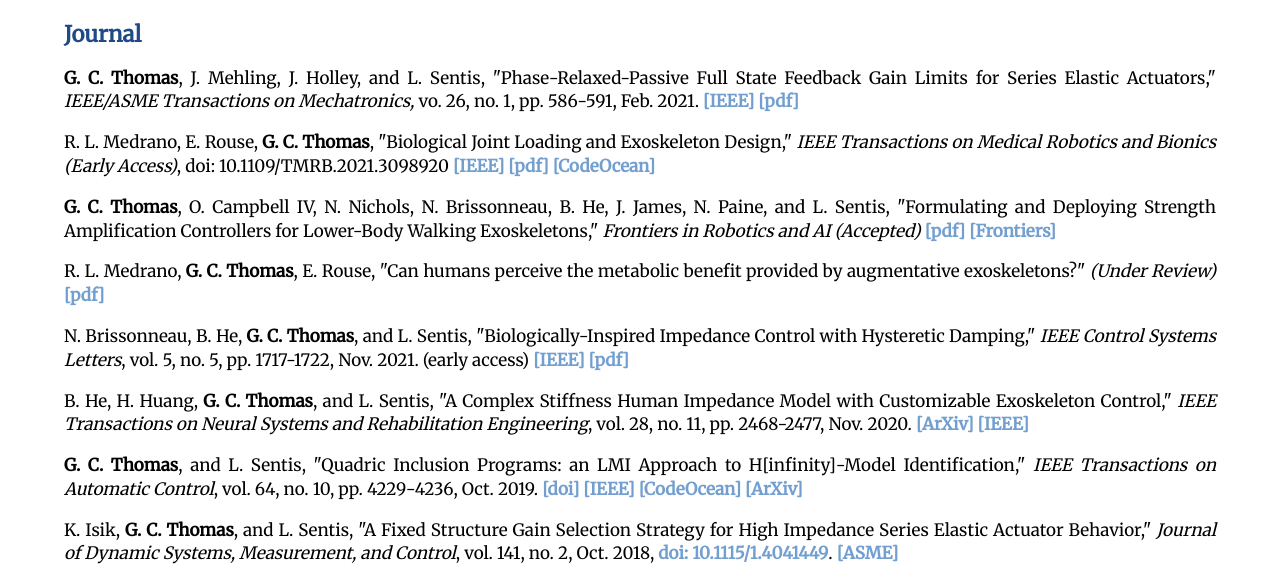
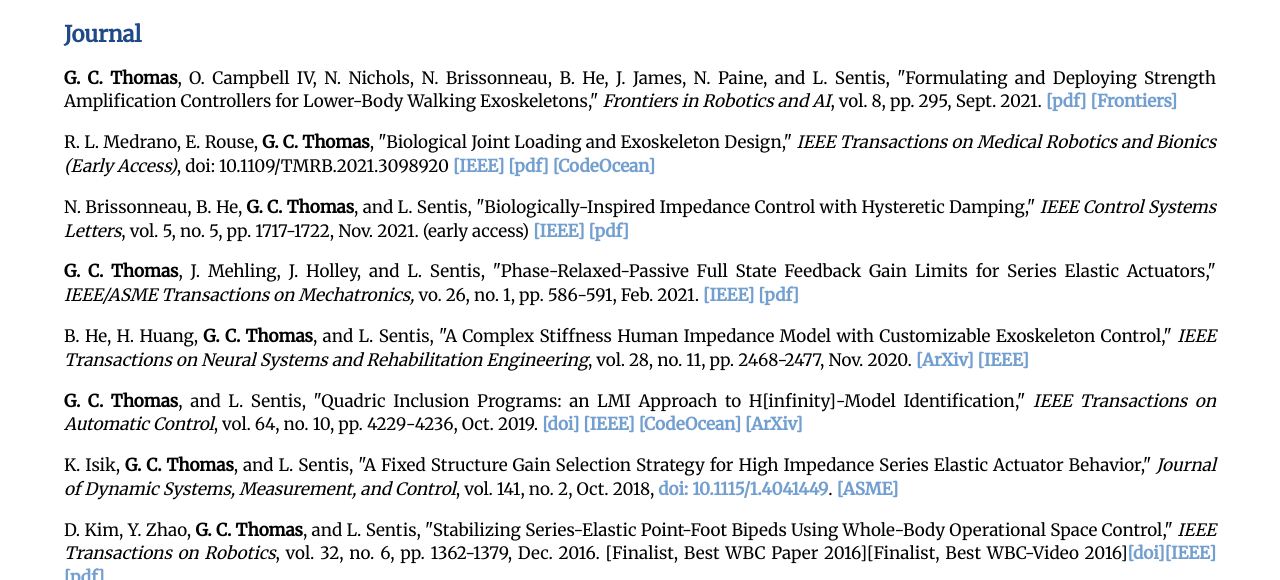
Before and after one commit to GrayThomas/graythomas.github.io, a plain HTML site: page publications.html in a window 1280 px wide. Shown: the part 150-730 px from the top of the page. Drawn offline with Linux system fonts and the light colour scheme.

Commit message:
updated publication order

```diff
--- a/publications.html
+++ b/publications.html
@@ -56,19 +56,30 @@
 <h3>Journal</h3>
 
 <p>
-<b>G. C. Thomas</b>, J. Mehling, J. Holley, and L. Sentis, "Phase-Relaxed-Passive Full State Feedback Gain Limits for Series Elastic Actuators," <i>IEEE/ASME Transactions on Mechatronics,</i> vo. 26, no. 1, pp. 586-591, Feb. 2021. <a href="https://ieeexplore.ieee.org/document/9250572">[IEEE]</a> <a href="https://graythomas.github.io/Preprints/ThomasMehlingHolleySentis2020TMechpre.pdf">[pdf]</a>
-</p>
+<b>G. C. Thomas</b>, O. Campbell IV, N. Nichols, N. Brissonneau, B. He, J. James, N. Paine, and L. Sentis, "Formulating and Deploying Strength Amplification Controllers for Lower-Body Walking Exoskeletons," <i>Frontiers in Robotics and AI</i>, vol. 8, pp. 295, Sept. 2021. <a href="Preprints/ThomasEA2021FrontiersPre.pdf">[pdf]</a> <a href="https://www.frontiersin.org/articles/10.3389/frobt.2021.720231">[Frontiers]</a> </p>
 
 <p>
 R. L. Medrano, E. Rouse, <b>G. C. Thomas</b>, "Biological Joint Loading and Exoskeleton Design," <i>IEEE Transactions on Medical Robotics and Bionics (Early Access)</i>, doi: 10.1109/TMRB.2021.3098920 <a href="https://ieeexplore.ieee.org/document/9492308">[IEEE]</a> <a href="https://graythomas.github.io/Preprints/MedranoRouseThomas2020TMRBpre.pdf">[pdf]</a> <a href="https://codeocean.com/capsule/8239141/tree/v1">[CodeOcean]</a>
 </p>
 
 <p>
-<b>G. C. Thomas</b>, O. Campbell IV, N. Nichols, N. Brissonneau, B. He, J. James, N. Paine, and L. Sentis, "Formulating and Deploying Strength Amplification Controllers for Lower-Body Walking Exoskeletons," <i>Frontiers in Robotics and AI (Accepted)</i> <a href="Preprints/ThomasEA2021FrontiersPre.pdf">[pdf]</a> <a href="https://www.frontiersin.org/articles/10.3389/frobt.2021.720231">[Frontiers]</a> </p>
+N. Brissonneau, B. He, <b>G. C. Thomas</b>, and L. Sentis, "Biologically-Inspired Impedance
+Control with Hysteretic Damping," <i>IEEE Control Systems Letters</i>, vol. 5, no. 5, pp. 1717-1722,
+Nov. 2021. (early access) <a href="https://ieeexplore.ieee.org/document/9291396">[IEEE]</a> <a href="https://graythomas.github.io/Preprints/BrissonneauHeThomasSentis2020LCSSpre.pdf">[pdf]</a>
+</p>
 
 <p>
+<b>G. C. Thomas</b>, J. Mehling, J. Holley, and L. Sentis, "Phase-Relaxed-Passive Full State Feedback Gain Limits for Series Elastic Actuators," <i>IEEE/ASME Transactions on Mechatronics,</i> vo. 26, no. 1, pp. 586-591, Feb. 2021. <a href="https://ieeexplore.ieee.org/document/9250572">[IEEE]</a> <a href="https://graythomas.github.io/Preprints/ThomasMehlingHolleySentis2020TMechpre.pdf">[pdf]</a>
+</p>
+
+
+<!-- <p>
+C. Nesler, <b>G. C. Thomas</b>N. Divekar, E. J. Rouse, R. D. Gregg, “Enhancing Voluntary Motion with Modular, Backdrivable, Powered Hip and Knee Orthoses,” <i>(Under Review)</i> <a href="Preprints/NeslerThomasDivekarRouseGregg2022RALpre.pdf">[pdf]</a>
+</p> -->
+
+<!-- <p>
 R. L. Medrano, <b>G. C. Thomas</b>, E. Rouse, "Can humans perceive the metabolic benefit provided by augmentative exoskeletons?" <i>(Under Review)</i> <a href="Preprints/MedranoThomasRouse2021PNASpre.pdf">[pdf]</a>
-</p>
+</p> -->
 
 <!-- <p>
 R. L. Medrano, <b>G. C. Thomas</b>, E. Rouse, R. D. Gregg, "Real-Time Phase and Task Estimation for Controlling a Powered Ankle Exoskeleton on Extremely Uneven Terrain," <i>(In Preparation)</i>. <a href="Preprints/MedranoThomasRouseGregg2021TROpre.pdf">[pdf]</a> <a href="https://www.youtube.com/watch?v=xmJwKG_eP6U">[YouTube]</a>
@@ -77,12 +88,6 @@ R. L. Medrano, <b>G. C. Thomas</b>, E. Rouse, R. D. Gregg, "Real-Time Phase and
 <!-- <p>
 J. Lin, N. V. Divekar, <b>G. C. Thomas</b>, R. D. Gregg, "Task-Invariant Passivity-Based Control of a Knee-Ankle Exoskeleton over the Primary Activities of Daily Life," <i>(In Preparation)</i>. <a href="Preprints/LinDivekarThomasGregg2021pre.pdf">[pdf]</a>
 </p> -->
-
-<p>
-N. Brissonneau, B. He, <b>G. C. Thomas</b>, and L. Sentis, "Biologically-Inspired Impedance
-Control with Hysteretic Damping," <i>IEEE Control Systems Letters</i>, vol. 5, no. 5, pp. 1717-1722,
-Nov. 2021. (early access) <a href="https://ieeexplore.ieee.org/document/9291396">[IEEE]</a> <a href="https://graythomas.github.io/Preprints/BrissonneauHeThomasSentis2020LCSSpre.pdf">[pdf]</a>
-</p>
 
 <p>
 B. He, H. Huang, <b>G. C. Thomas</b>, and L. Sentis, "A Complex Stiffness Human Impedance Model with Customizable Exoskeleton Control," <i>IEEE Transactions on Neural Systems and Rehabilitation Engineering</i>, vol. 28, no. 11, pp. 2468-2477, Nov. 2020. <a href="https://arxiv.org/abs/2009.12446">[ArXiv]</a> <a href="https://ieeexplore.ieee.org/document/9207922">[IEEE]</a>
```
